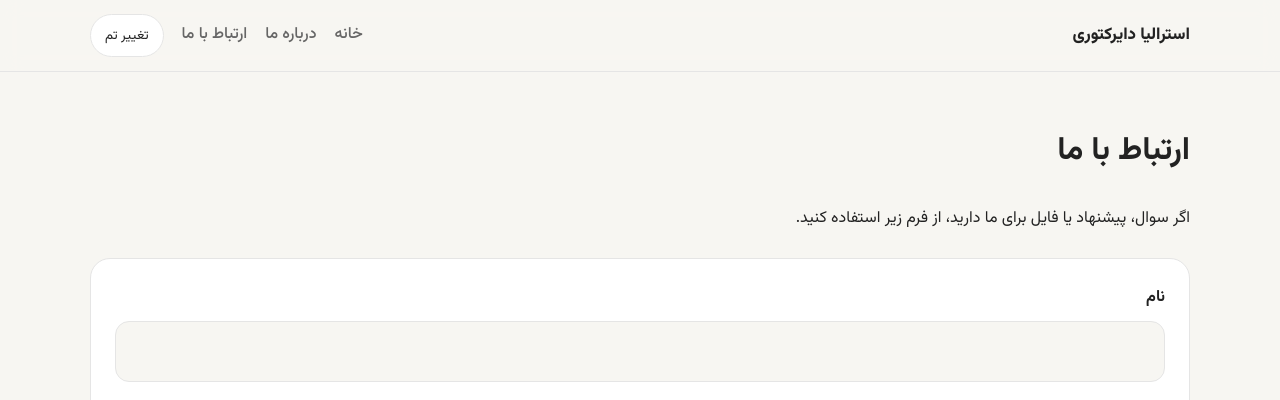
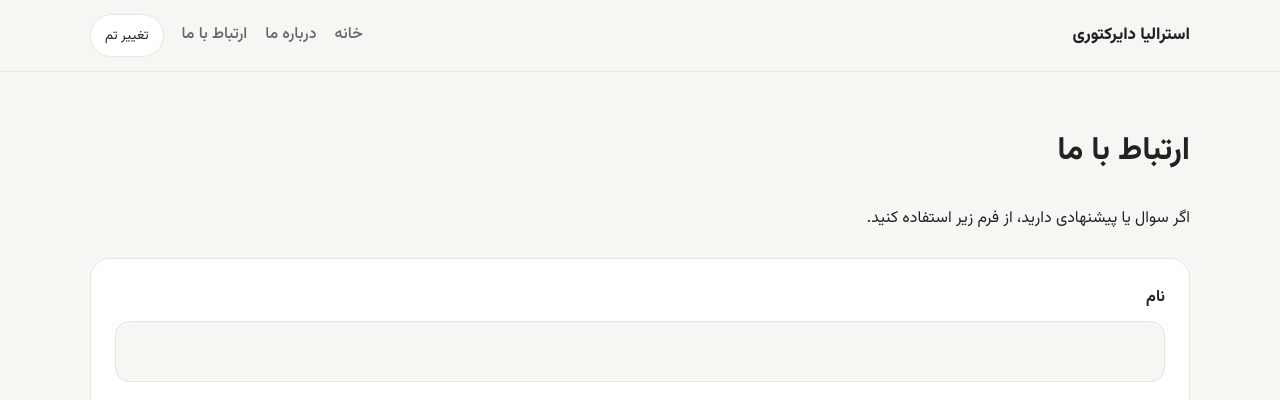
Before and after one commit to mozdooryab/mozdooryab.github.io, a Jekyll site: the page built from contact.md, in a window 1280 px wide and 1095 px high. Shown: the top 400 px of the window. Built offline with Jekyll 4.4.1, drawn with Linux system fonts in a browser that asks for light colours; part of the change alters nothing that is shown.

Commit message:
Update contact.md

```diff
--- a/contact.md
+++ b/contact.md
@@ -6,14 +6,14 @@ permalink: /contact/
 
 # ارتباط با ما
 
-اگر سوال، پیشنهاد یا فایل برای ما دارید، از فرم زیر استفاده کنید.
+اگر سوال یا پیشنهادی دارید، از فرم زیر استفاده کنید.
 
-<div id="form-status" style="display:none;margin:16px 0;padding:14px 16px;border-radius:14px;background:#dff7ea;color:#14532d;font-weight:700;">
-  پیام شما دریافت شد.
-</div>
+<div id="form-status" style="display:none;margin:16px 0;padding:14px 16px;border-radius:14px;font-weight:700;"></div>
 
-<form id="contact-form" action="https://formspree.io/f/mvzvkgjg" method="POST" style="display:grid;gap:16px;margin-top:24px;background:var(--surface);border:1px solid var(--border);border-radius:20px;padding:24px;">
-  <input type="hidden" name="_subject" value="پیام جدید از صفحه تماس">
+<form id="contact-form" style="display:grid;gap:16px;margin-top:24px;background:var(--surface);border:1px solid var(--border);border-radius:20px;padding:24px;">
+  <input type="hidden" name="access_key" value="ee3cebe3-80ad-4b98-8a06-3f09e4b342a6">
+  <input type="hidden" name="subject" value="پیام جدید از صفحه تماس">
+  <input type="hidden" name="from_name" value="وب‌سایت من">
   <input type="hidden" name="page_url" value="/contact/">
   <input type="hidden" name="page_title" value="contact">
 
@@ -38,38 +38,52 @@ permalink: /contact/
 </form>
 
 <script>
-  const form = document.getElementById('contact-form');
-  const statusBox = document.getElementById('form-status');
-  const submitBtn = document.getElementById('submit-btn');
+  const form = document.getElementById("contact-form");
+  const statusBox = document.getElementById("form-status");
+  const submitBtn = document.getElementById("submit-btn");
 
-  form.addEventListener('submit', async function (e) {
+  form.addEventListener("submit", async function (e) {
     e.preventDefault();
 
     submitBtn.disabled = true;
-    submitBtn.textContent = 'در حال ارسال...';
+    submitBtn.textContent = "در حال ارسال...";
 
-    const data = new FormData(form);
+    const formData = new FormData(form);
+    const object = Object.fromEntries(formData);
+    const json = JSON.stringify(object);
 
     try {
-      const response = await fetch(form.action, {
-        method: 'POST',
-        body: data,
+      const response = await fetch("https://api.web3forms.com/submit", {
+        method: "POST",
         headers: {
-          'Accept': 'application/json'
-        }
+          "Content-Type": "application/json",
+          "Accept": "application/json"
+        },
+        body: json
       });
 
-      if (response.ok) {
+      const result = await response.json();
+
+      if (result.success) {
         form.reset();
-        statusBox.style.display = 'block';
-        statusBox.textContent = 'پیام شما دریافت شد.';
+        statusBox.style.display = "block";
+        statusBox.style.background = "#dff7ea";
+        statusBox.style.color = "#14532d";
+        statusBox.textContent = "پیام شما دریافت شد.";
       } else {
-        statusBox.style.display = 'block';
-        statusBox.style.background = '#fee2e2';
-        statusBox.style.color = '#991b1b';
-        statusBox.textContent = 'ارسال پیام انجام نشد. دوباره تلاش کنید.';
+        statusBox.style.display = "block";
+        statusBox.style.background = "#fee2e2";
+        statusBox.style.color = "#991b1b";
+        statusBox.textContent = "ارسال پیام انجام نشد.";
       }
-    } catch (err) {
-      statusBox.style.display = 'block';
-      statusBox.style.background = '#fee2e2';
-      statusBox.style.color
+    } catch (error) {
+      statusBox.style.display = "block";
+      statusBox.style.background = "#fee2e2";
+      statusBox.style.color = "#991b1b";
+      statusBox.textContent = "خطا در ارسال فرم.";
+    }
+
+    submitBtn.disabled = false;
+    submitBtn.textContent = "ارسال پیام";
+  });
+</script>
```
